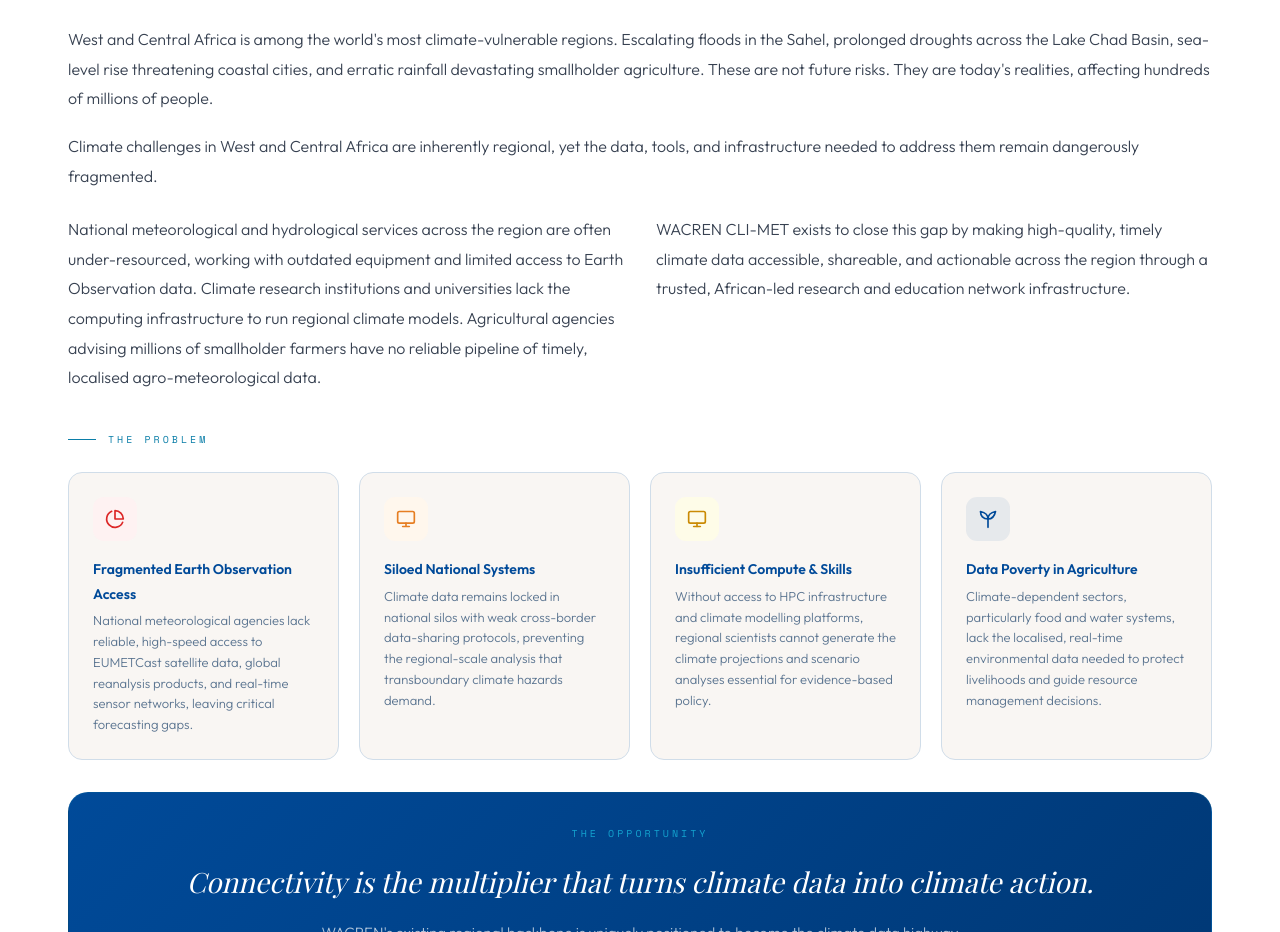
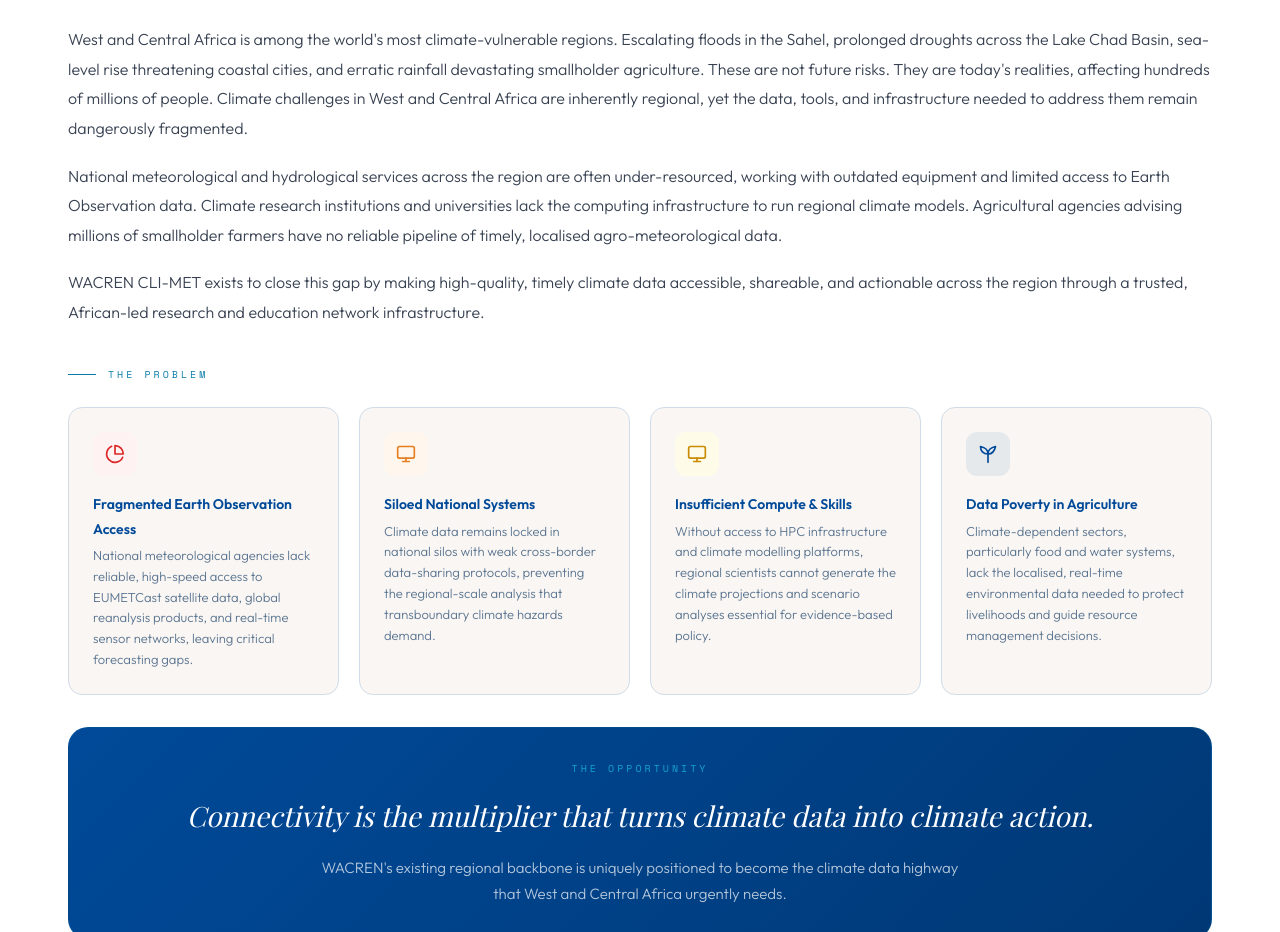
Before and after one commit to steadygroupinc/wacren-cli-met, a Next.js app: page / in a window 1280 px wide. Shown: the part 922-1854 px from the top of the page. Built offline with nearby package versions, Linux system fonts and the light colour scheme; a web font is replaced by a local one.

Commit message:
style: refactor WhyItMatters content for better flow and impact

```diff
--- a/app/components/WhyItMatters.tsx
+++ b/app/components/WhyItMatters.tsx
@@ -7,19 +7,16 @@
 
           <div className="rationale-section">
             <p className="why-text">
-              West and Central Africa is among the world&apos;s most climate-vulnerable regions. Escalating floods in the Sahel, prolonged droughts across the Lake Chad Basin, sea-level rise threatening coastal cities, and erratic rainfall devastating smallholder agriculture. These are not future risks. They are today&apos;s realities, affecting hundreds of millions of people.
+              West and Central Africa is among the world&apos;s most climate-vulnerable regions. Escalating floods in the Sahel, prolonged droughts across the Lake Chad Basin, sea-level rise threatening coastal cities, and erratic rainfall devastating smallholder agriculture. These are not future risks. They are today&apos;s realities, affecting hundreds of millions of people. Climate challenges in West and Central Africa are inherently regional, yet the data, tools, and infrastructure needed to address them remain dangerously fragmented.
             </p>
+
             <p className="why-text">
-              Climate challenges in West and Central Africa are inherently regional, yet the data, tools, and infrastructure needed to address them remain dangerously fragmented.
+              National meteorological and hydrological services across the region are often under-resourced, working with outdated equipment and limited access to Earth Observation data. Climate research institutions and universities lack the computing infrastructure to run regional climate models. Agricultural agencies advising millions of smallholder farmers have no reliable pipeline of timely, localised agro-meteorological data.
             </p>
-            <div className="rationale-grid">
-              <p className="why-text">
-                National meteorological and hydrological services across the region are often under-resourced, working with outdated equipment and limited access to Earth Observation data. Climate research institutions and universities lack the computing infrastructure to run regional climate models. Agricultural agencies advising millions of smallholder farmers have no reliable pipeline of timely, localised agro-meteorological data.
-              </p>
-              <p className="why-text">
-                WACREN CLI-MET exists to close this gap by making high-quality, timely climate data accessible, shareable, and actionable across the region through a trusted, African-led research and education network infrastructure.
-              </p>
-            </div>
+
+            <p className="why-text">
+              WACREN CLI-MET exists to close this gap by making high-quality, timely climate data accessible, shareable, and actionable across the region through a trusted, African-led research and education network infrastructure.
+            </p>
           </div>
 
           <div className="why-problem-section">
```
